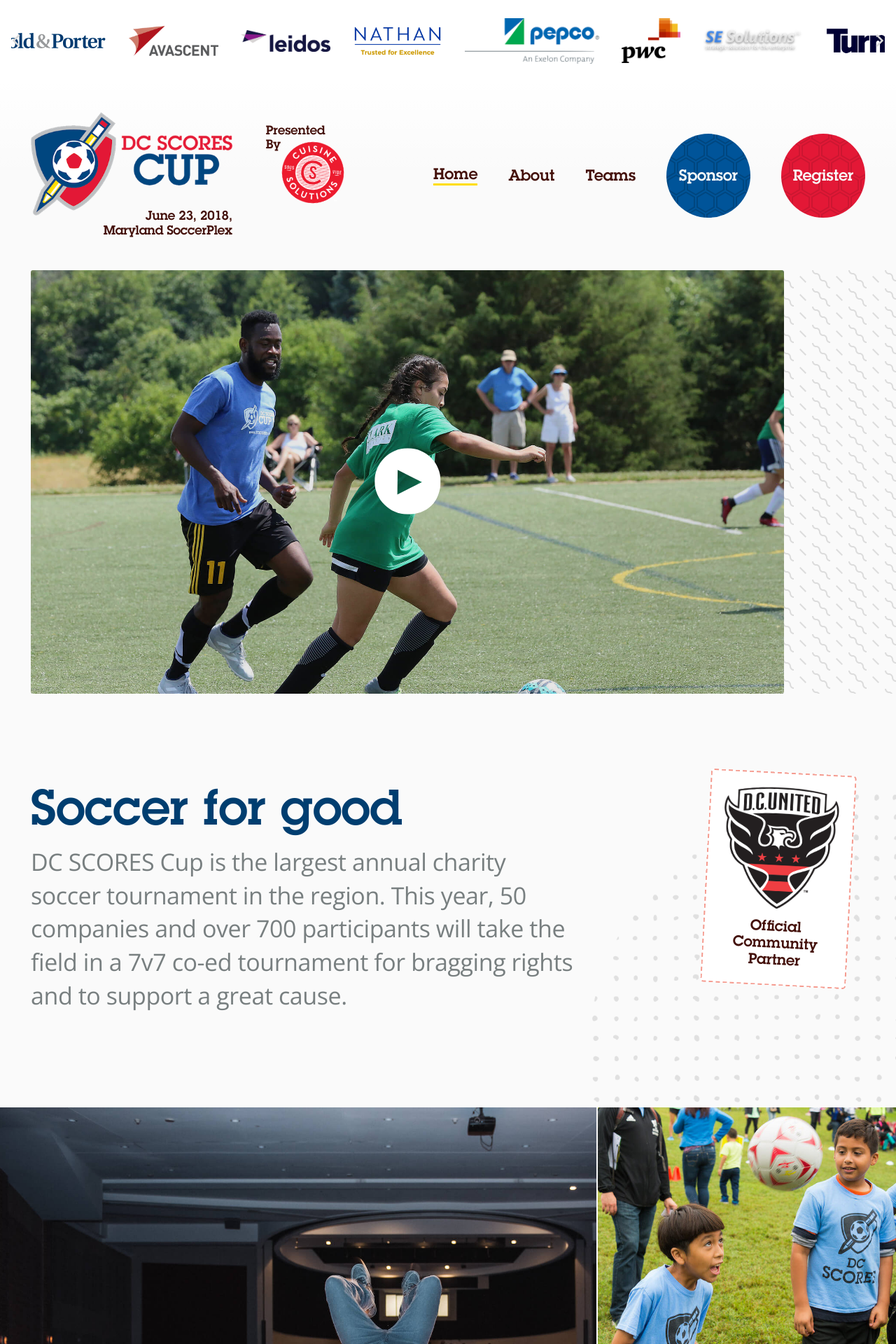
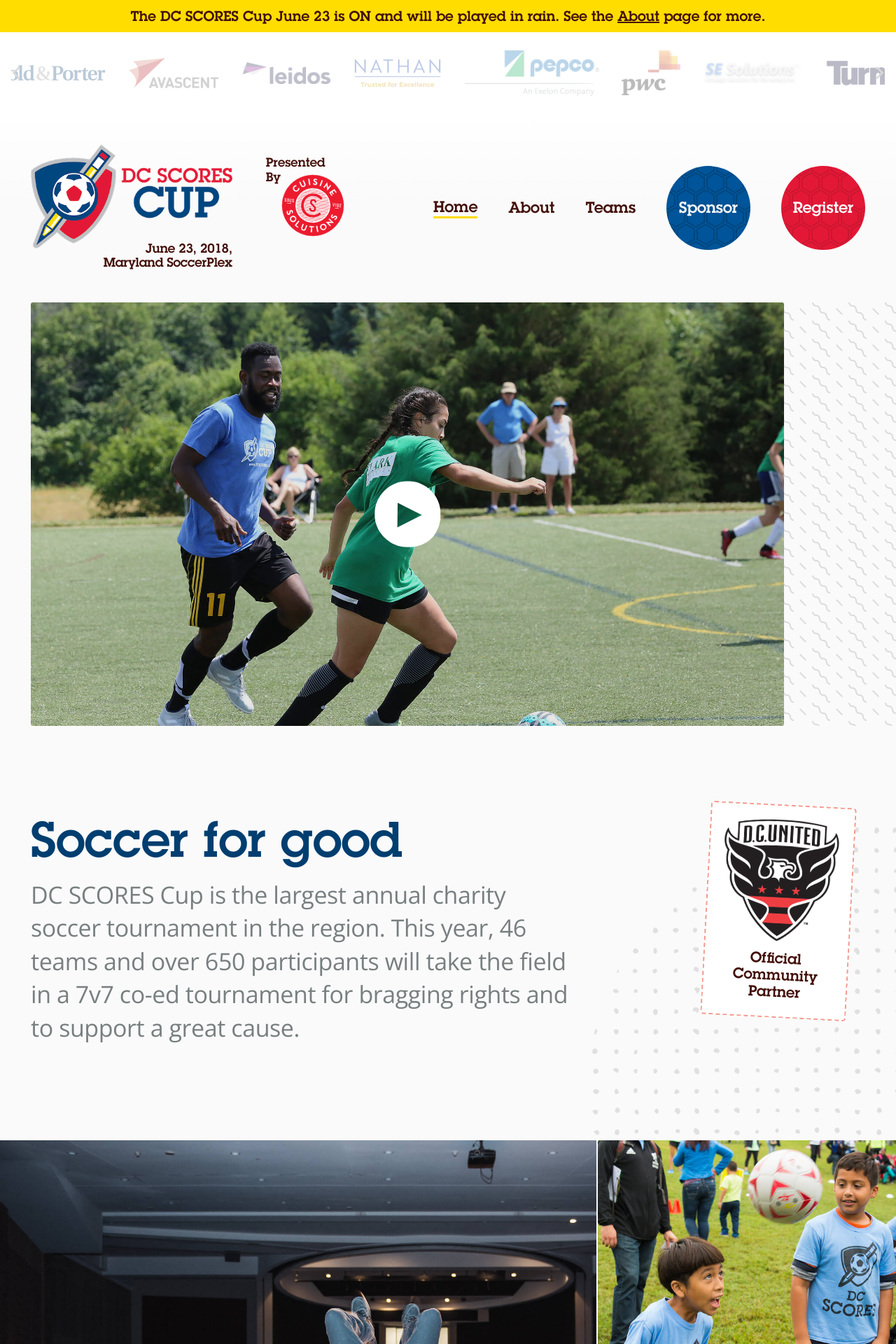
Before and after one commit to DCSCORES/dcscorescup.org, a Jekyll site: the page built from index.markdown, in a window 1280 px wide. Shown: the top 1920 px of the page at 70% size. Built offline with Jekyll 4.4.1, drawn with Linux system fonts in a browser that asks for light colours; nearby versions of some CDN libraries.

Commit message:
Add banner & small udates

```diff
--- a/_layouts/default.html
+++ b/_layouts/default.html
@@ -2,6 +2,12 @@
 <html lang="en">
   {% include head.html %}
   <body>
+
+    {% if page.url == "/" %}
+    <div class="HaveYouEverSeenTheRain">
+      <span>The DC SCORES Cup June 23 is ON and will be played in rain. See the <a href="/about">About</a> page for more.</span>
+    </div>
+    {% endif %}
 
     {% if page.url == "/" %}
     {% include _partials/baggage-carousel.html %}
--- a/_layouts/home.html
+++ b/_layouts/home.html
@@ -9,7 +9,7 @@ layout: default
 <div class="MarlboroMan">
 
   <h1>Soccer for good</h1>
-  <p>DC SCORES Cup is the largest annual charity soccer tournament in the region. This year, 50 companies and over 700 participants will take the field in a 7v7 co-ed tournament for bragging rights and to support a great cause.</p>
+  <p>DC SCORES Cup is the largest annual charity soccer tournament in the region. This year, 46 teams and over 650 participants will take the field in a 7v7 co-ed tournament for bragging rights and to support a great cause.</p>
   <!--<p>Largest annual soccer tournament in the Washington, DC, area with 100% of funds raised going towards supporting local nonprofit <a href="https://www.dcscores.org/" target="_blank">DC SCORES</a>.</p>
   <p>Learn more <a href="#">here</a> and <a href="#">here</a></p>-->
 
--- a/styles/_fundamentos/_fundamentos.general.scss
+++ b/styles/_fundamentos/_fundamentos.general.scss
@@ -23,3 +23,26 @@ img {
   max-width: 100%;
   vertical-align: middle;
 }
+
+// Just for now, yeah yeah...
+.HaveYouEverSeenTheRain {
+  padding: 0.8rem 1rem 0.6rem 1rem;
+  width: 100%;
+  text-align: center;
+  background-color: darken(#fd0, 0%);
+}
+
+  .HaveYouEverSeenTheRain > span {
+    font-family: "DCSCORES", sans-serif;
+    font-size: 1rem;
+    line-height: 105%;
+    color: #43100A;
+
+    @media (min-width: 600px) {
+      font-size: 1.25rem;
+    }
+  }
+
+    .HaveYouEverSeenTheRain > span a {
+      color: inherit;
+    }
```
Also changed, not shown: 1 other file.
